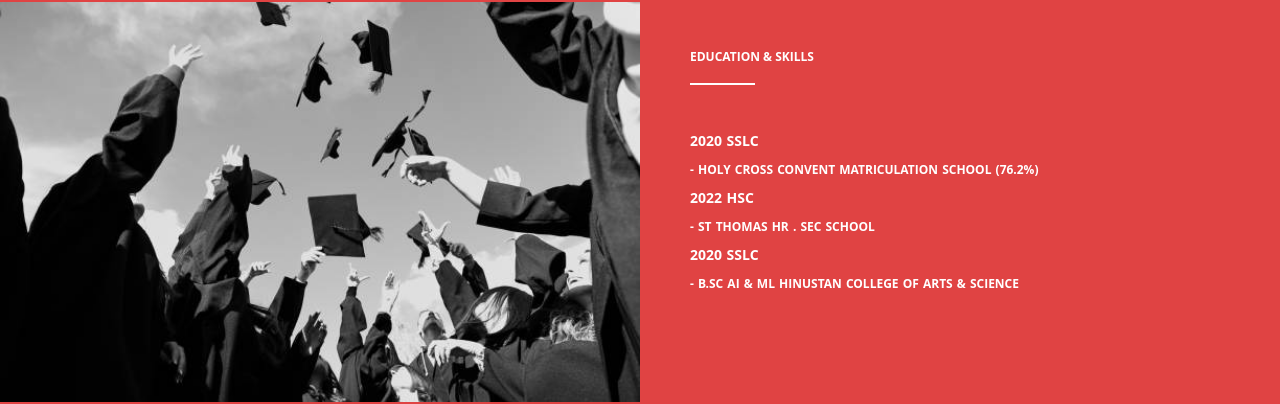
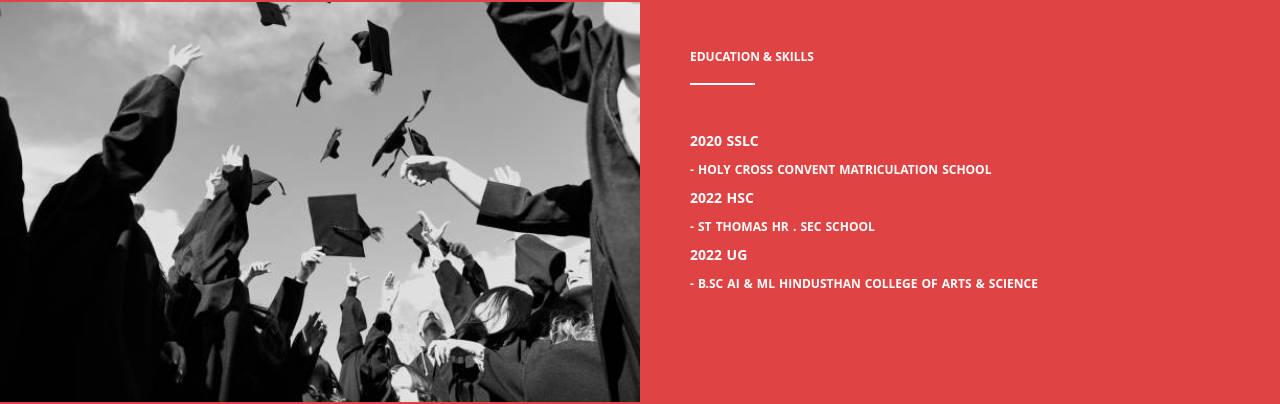
Before and after one commit to ajeshvp/vibinsha-portfolio, a plain HTML site: page index.html in a window 1280 px wide. Shown: the part 3373-3777 px from the top of the page. Drawn offline with nearby package versions, Linux system fonts and the light colour scheme.

Commit message:
Update index.html

```diff
--- a/index.html
+++ b/index.html
@@ -299,11 +299,11 @@
                     <ul class="slides">
                         <li>
                             <p>
-                                <B>2020  SSLC </B> <br> <small>- HOLY CROSS CONVENT MATRICULATION SCHOOL (76.2%)</small>
+                                <B>2020  SSLC </B> <br> <small>- HOLY CROSS CONVENT MATRICULATION SCHOOL </small>
                                 <BR>
                                 <B>2022  HSC </B> <br> <small>- ST THOMAS HR . SEC SCHOOL  </small>
                                 <BR>
-                                <B>2020  SSLC </B> <br> <small>- B.SC AI & ML HINUSTAN COLLEGE OF ARTS & SCIENCE </small>
+                                <B>2022  UG </B> <br> <small>- B.SC AI & ML HINDUSTHAN COLLEGE OF ARTS & SCIENCE </small>
                             </p>
                         </li>
                         <li>
```
